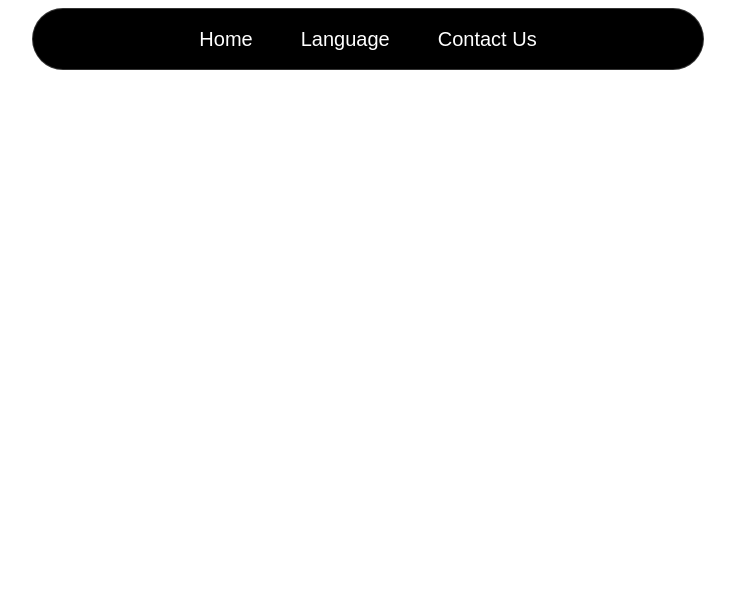
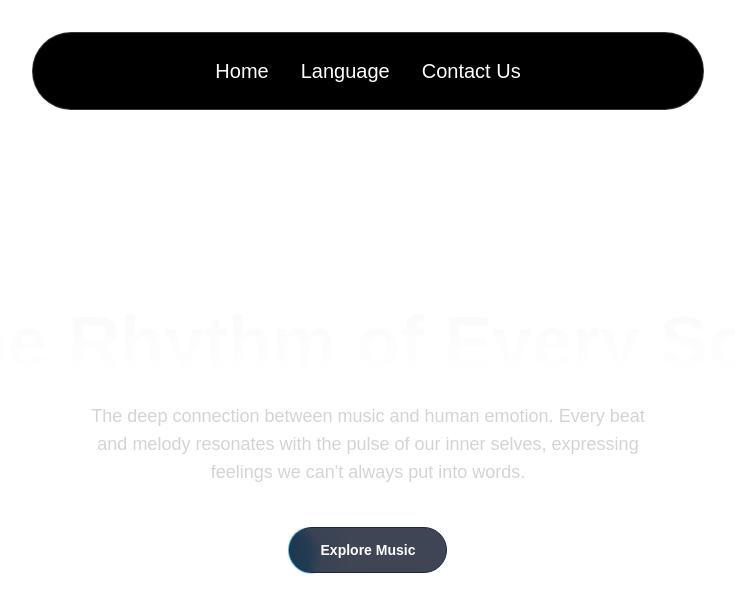
Before and after one commit to wahid6313/Project-Music, a Next.js app: page / in a window 1280 px wide. Shown: the top 612 px of the page, without its empty margins (272-1007 px from the left). Built offline with nearby package versions, Linux system fonts and the light colour scheme.

Commit message:
Hero-Section

```diff
--- /dev/null
+++ b/app/components/HeroSection.tsx
@@ -0,0 +1,34 @@
+import Link from "next/link";
+import { Spotlight } from "./ui/Spotlight";
+import { Button } from "./ui/moving-border";
+
+function HeroSection() {
+  return (
+    <div className="flex flex-col items-center justify-center relative h-full  w-full text-black  overflow-hidden max-auto py-10 md:py-0">
+      {/* <div className="absolute inset-0 -z-10 h-full w-full dark:bg-black dark:bg-[radial-gradient(#000_1px,#000px)]  dark:bg-[size:20px_20px] bg-[radial-gradient(#444649_1px,transparent_1px)] [background-size:16px_16px]" /> */}
+      <div className=" w-full text-center p-4  z-10 relative">
+        <Spotlight className="-top-40 md:left-60 md:top-70" fill="white" />
+        <h1 className="mt-20 mb-6 text-6xl md:text-7xl font-bold bg-clip-text text-transparent bg-gradient-to-b from-neutral-50">
+          The Rhythm of Every Soul
+        </h1>
+        <p className="mt-4 font-normal text-base md:text-lg text-neutral-300 max-w-xl mx-auto">
+          The deep connection between music and human emotion. Every beat and
+          melody resonates with the pulse of our inner selves, expressing
+          feelings we can't always put into words.
+        </p>
+        <div className="mt-10 text-white  w-50 items-center">
+          <Link href={"/music"}>
+            <Button
+              borderRadius="1.75rem"
+              className="font-bold dark-bg-black text-white dark-text-white border-neutral-200 dark:border-slate-800"
+            >
+              Explore Music
+            </Button>
+          </Link>
+        </div>
+      </div>
+    </div>
+  );
+}
+
+export default HeroSection;
--- /dev/null
+++ b/app/components/ui/Spotlight.tsx
@@ -0,0 +1,56 @@
+import React from "react";
+import { cn } from "../../lib/utils";
+
+type SpotlightProps = {
+  className?: string;
+  fill?: string;
+};
+
+export const Spotlight = ({ className, fill }: SpotlightProps) => {
+  return (
+    <svg
+      className={cn(
+        "animate-spotlight pointer-events-none absolute z-[1]  h-[169%] w-[138%] lg:w-[84%] opacity-0",
+        className
+      )}
+      xmlns="http://www.w3.org/2000/svg"
+      viewBox="0 0 3787 2842"
+      fill="none"
+    >
+      <g filter="url(#filter)">
+        <ellipse
+          cx="1924.71"
+          cy="273.501"
+          rx="1924.71"
+          ry="273.501"
+          transform="matrix(-0.822377 -0.568943 -0.568943 0.822377 3631.88 2291.09)"
+          fill={fill || "white"}
+          fillOpacity="0.21"
+        ></ellipse>
+      </g>
+      <defs>
+        <filter
+          id="filter"
+          x="0.860352"
+          y="0.838989"
+          width="3785.16"
+          height="2840.26"
+          filterUnits="userSpaceOnUse"
+          colorInterpolationFilters="sRGB"
+        >
+          <feFlood floodOpacity="0" result="BackgroundImageFix"></feFlood>
+          <feBlend
+            mode="normal"
+            in="SourceGraphic"
+            in2="BackgroundImageFix"
+            result="shape"
+          ></feBlend>
+          <feGaussianBlur
+            stdDeviation="151"
+            result="effect1_foregroundBlur_1065_8"
+          ></feGaussianBlur>
+        </filter>
+      </defs>
+    </svg>
+  );
+};
--- /dev/null
+++ b/app/components/ui/moving-border.tsx
@@ -0,0 +1,139 @@
+"use client";
+import React from "react";
+import {
+  motion,
+  useAnimationFrame,
+  useMotionTemplate,
+  useMotionValue,
+  useTransform,
+} from "framer-motion";
+import { useRef } from "react";
+import { cn } from "../../lib/utils";
+
+export function Button({
+  borderRadius = "1.75rem",
+  children,
+  as: Component = "button",
+  containerClassName,
+  borderClassName,
+  duration,
+  className,
+  ...otherProps
+}: {
+  borderRadius?: string;
+  children: React.ReactNode;
+  as?: any;
+  containerClassName?: string;
+  borderClassName?: string;
+  duration?: number;
+  className?: string;
+  [key: string]: any;
+}) {
+  return (
+    <Component
+      className={cn(
+        "bg-transparent relative text-xl  h-12 w-40 p-[1px] overflow-hidden ",
+        containerClassName
+      )}
+      style={{
+        borderRadius: borderRadius,
+      }}
+      {...otherProps}
+    >
+      <div
+        className="absolute inset-0"
+        style={{ borderRadius: `calc(${borderRadius} * 0.96)` }}
+      >
+        <MovingBorder duration={duration} rx="30%" ry="30%">
+          <div
+            className={cn(
+              "h-20 w-20 opacity-[0.8] bg-[radial-gradient(var(--sky-500)_40%,transparent_60%)]",
+              borderClassName
+            )}
+          />
+        </MovingBorder>
+      </div>
+
+      <div
+        className={cn(
+          "relative bg-slate-900/[0.8] border border-slate-800 backdrop-blur-xl text-white flex items-center justify-center w-full h-full text-sm antialiased",
+          className
+        )}
+        style={{
+          borderRadius: `calc(${borderRadius} * 0.96)`,
+        }}
+      >
+        {children}
+      </div>
+    </Component>
+  );
+}
+
+export const MovingBorder = ({
+  children,
+  duration = 3000,
+  rx,
+  ry,
+  ...otherProps
+}: {
+  children: React.ReactNode;
+  duration?: number;
+  rx?: string;
+  ry?: string;
+  [key: string]: any;
+}) => {
+  const pathRef = useRef<any>();
+  const progress = useMotionValue<number>(0);
+
+  useAnimationFrame((time) => {
+    const length = pathRef.current?.getTotalLength();
+    if (length) {
+      const pxPerMillisecond = length / duration;
+      progress.set((time * pxPerMillisecond) % length);
+    }
+  });
+
+  const x = useTransform(
+    progress,
+    (val) => pathRef.current?.getPointAtLength(val).x
+  );
+  const y = useTransform(
+    progress,
+    (val) => pathRef.current?.getPointAtLength(val).y
+  );
+
+  const transform = useMotionTemplate`translateX(${x}px) translateY(${y}px) translateX(-50%) translateY(-50%)`;
+
+  return (
+    <>
+      <svg
+        xmlns="http://www.w3.org/2000/svg"
+        preserveAspectRatio="none"
+        className="absolute h-full w-full"
+        width="100%"
+        height="100%"
+        {...otherProps}
+      >
+        <rect
+          fill="none"
+          width="100%"
+          height="100%"
+          rx={rx}
+          ry={ry}
+          ref={pathRef}
+        />
+      </svg>
+      <motion.div
+        style={{
+          position: "absolute",
+          top: 0,
+          left: 0,
+          display: "inline-block",
+          transform,
+        }}
+      >
+        {children}
+      </motion.div>
+    </>
+  );
+};
--- a/app/components/ui/navbar-menu.tsx
+++ b/app/components/ui/navbar-menu.tsx
@@ -25,10 +25,10 @@
   children?: React.ReactNode;
 }) => {
   return (
-    <div onMouseEnter={() => setActive(item)} className="relative ">
+    <div onMouseEnter={() => setActive(item)} className="relative">
       <motion.p
         transition={{ duration: 0.3 }}
-        className="cursor-pointer text-black hover:opacity-[0.9] dark:text-white"
+        className="cursor-pointer text-blue hover:opacity-[0.9] dark:text-white "
       >
         {item}
       </motion.p>
@@ -39,15 +39,15 @@
           transition={transition}
         >
           {active === item && children && (
-            <div className="absolute top-[calc(100%_+_1.2rem)] left-1/2 transform -translate-x-1/2 pt-4">
+            <div className="absolute top-[calc(100%_+_1.2rem)] left-1/2 transform -translate-x-1/2 ">
               <motion.div
                 transition={transition}
                 layoutId="active" // layoutId ensures smooth animation
-                className="bg-white dark:bg-black backdrop-blur-sm rounded-2xl overflow-hidden border border-black/[0.2] dark:border-white/[0.2] shadow-xl"
+                className="bg-white dark:bg-black backdrop-blur-sm rounded-2xl overflow-hidden border border-black/[0.2] dark:border-white/[0.2] shadow-xl mt-3"
               >
                 <motion.div
                   layout // layout ensures smooth animation
-                  className="w-max h-full p-4"
+                  className="w-max h-full p-4 "
                 >
                   {children}
                 </motion.div>
@@ -70,7 +70,7 @@
   return (
     <nav
       onMouseLeave={() => setActive(null)} // resets the state
-      className="relative rounded-full border border-transparent dark:bg-black dark:border-white/[0.2] bg-white shadow-input flex justify-center space-x-12 px-8 py-4"
+      className="relative rounded-full border border-transparent dark:bg-black dark:border-white/[0.2] bg-white shadow-input flex justify-center space-x-8 px-8 py-6 mt-6"
     >
       {children}
     </nav>
--- a/app/page.tsx
+++ b/app/page.tsx
@@ -1,7 +1,10 @@
+import HeroSection from "./components/HeroSection";
+
 export default function Home() {
   return (
     <div className="flex justify-center items-center h-screen w-screen">
-      <h1 className=" text-4xl text-center  text-white">Hii wahid</h1>
+      {/* <h1 className=" text-4xl text-center  text-white">Hii wahid</h1> */}
+      <HeroSection />
     </div>
   );
 }
--- a/tailwind.config.ts
+++ b/tailwind.config.ts
@@ -1,4 +1,19 @@
 import type { Config } from "tailwindcss";
+const colors = require("tailwindcss/colors");
+const {
+  default: flattenColorPalette,
+} = require("tailwindcss/lib/util/flattenColorPalette");
+
+function addVariablesForColors({ addBase, theme }: any) {
+  let allColors = flattenColorPalette(theme("colors"));
+  let newVars = Object.fromEntries(
+    Object.entries(allColors).map(([key, val]) => [`--${key}`, val])
+  );
+
+  addBase({
+    ":root": newVars,
+  });
+}
 
 const config: Config = {
   content: [
@@ -9,12 +24,27 @@
   darkMode: "class",
   theme: {
     extend: {
+      animation: {
+        spotlight: "spotlight 2s ease .75s 1 forwards",
+      },
       colors: {
         background: "var(--background)",
         foreground: "var(--foreground)",
       },
+      keyframes: {
+        spotlight: {
+          "0%": {
+            opacity: "0",
+            transform: "translate(-72%, -62%) scale(0.5)",
+          },
+          "100%": {
+            opacity: "1",
+            transform: "translate(-50%,-40%) scale(1)",
+          },
+        },
+      },
     },
   },
-  plugins: [],
+  plugins: [addVariablesForColors],
 };
 export default config;
```
